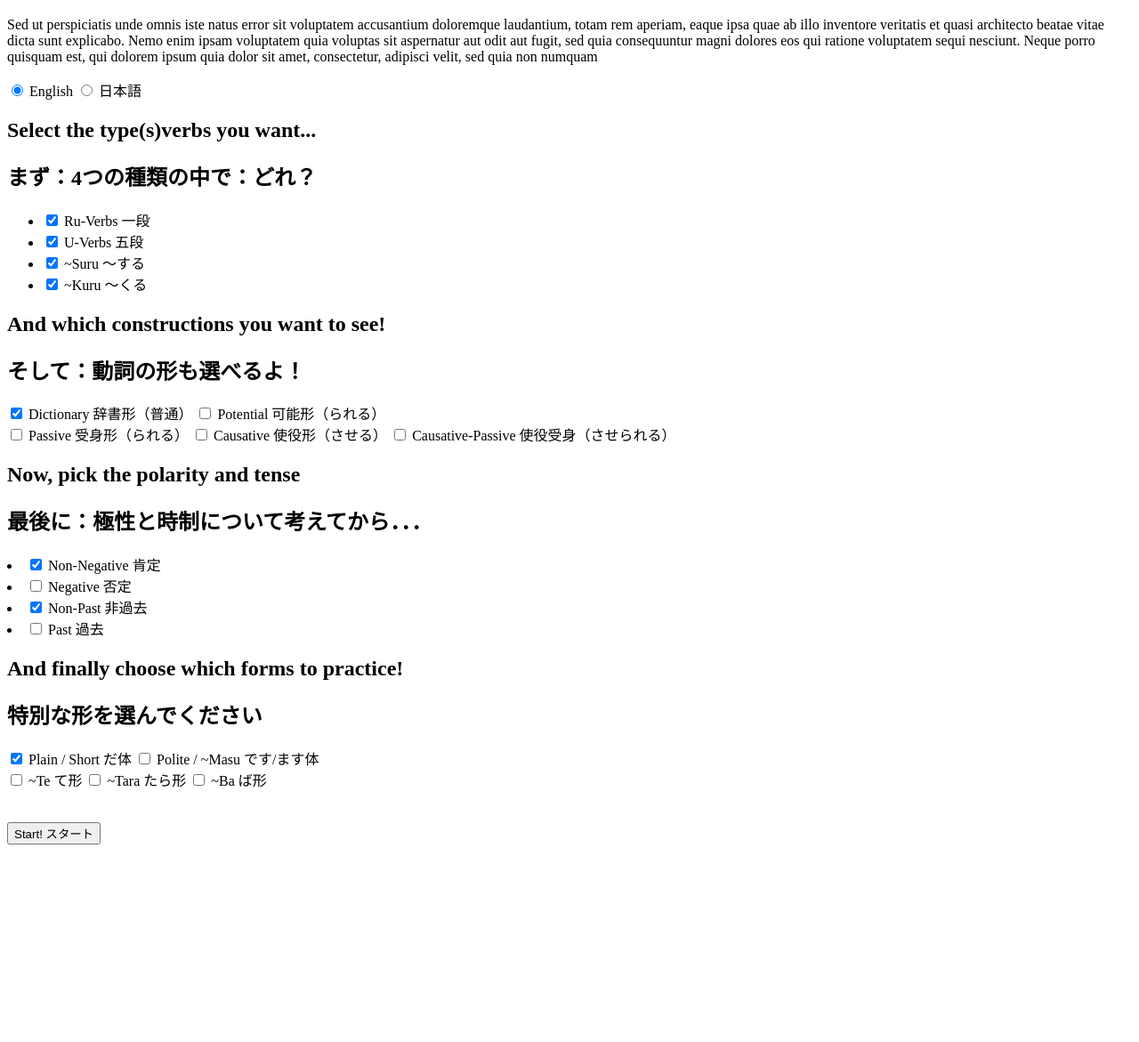
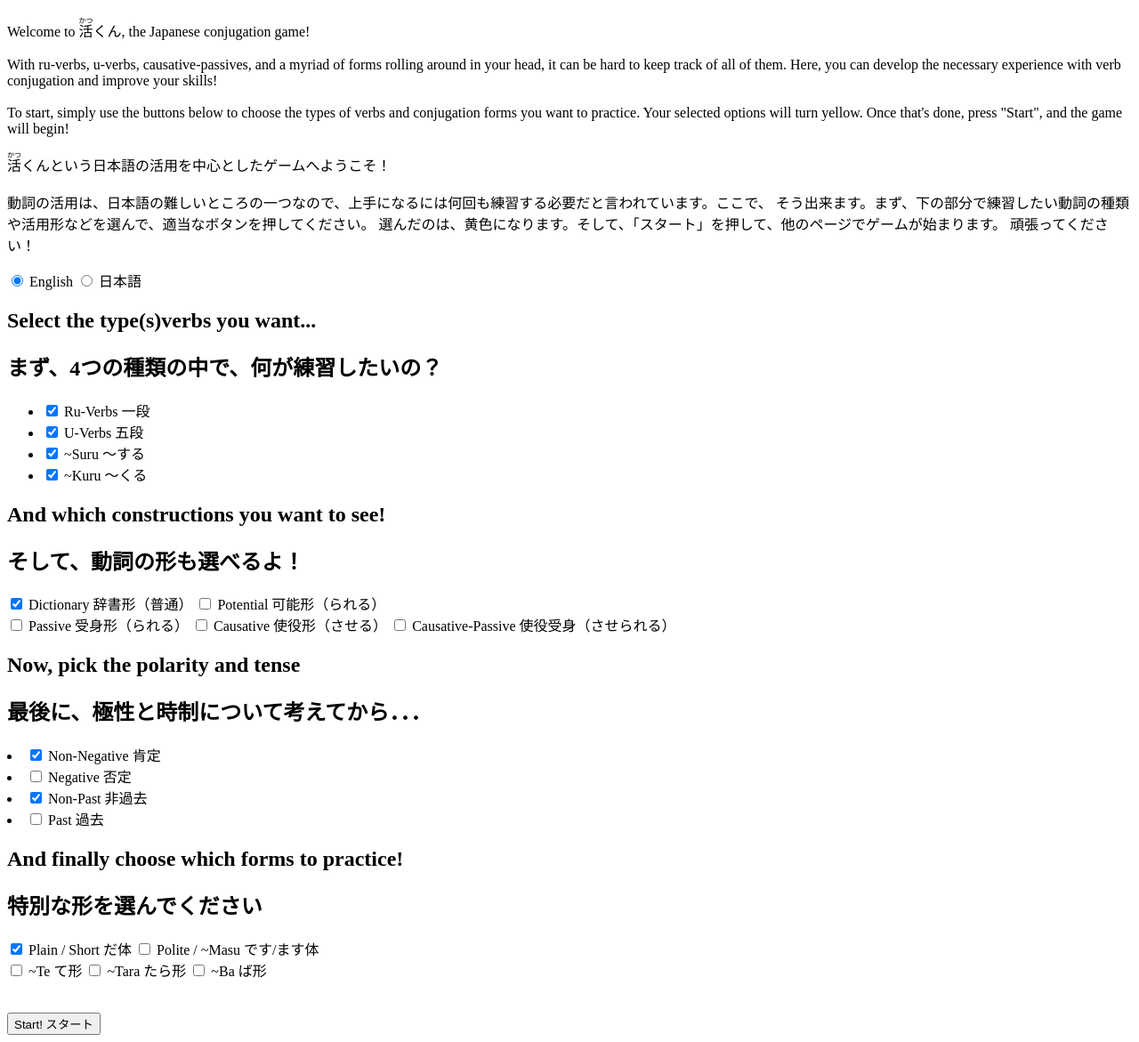
Before and after one commit to namcneal/katsu_kun, a Django app: page /game/ in a window 1280 px wide. Shown: the part 309-1480 px from the top of the page at 89% size. Before the commit the page ends 1258 px from the top, so only its background shows below. Run offline with Django 3.2, Linux system fonts and the light colour scheme; some libraries are stand-ins or nearby versions.

```diff
--- a/game/models.py
+++ b/game/models.py
@@ -48,7 +48,7 @@ class Conjugator(object):
 		self.translation = ""
 		self.type   = ""
 
-		# A-Changes, i-Chances, e-Changes, Past Short Endings, Te form Endings
+		# A-Changes, i-Chances, e-Changes, Ta Endings, Te form Endings
 		self.godan_endings = {'う':['わ','い','え','った','って'],
 							  'く':['か','き','け','いた','いて'],
 							  'ぐ':['が','ぎ','げ','いだ','いで'],
@@ -133,10 +133,10 @@ class Conjugator(object):
 
 	def causative_passive(self):
 		if self.type == 'ichidan':
-			self.string = self.string[:-1] + "させる"
+			self.string = self.string[:-1] + "させられる"
 		elif self.type == 'godan':
 			ending = self.string[-1]
-			self.string = self.string[:-1] + self.godan_endings[ending][0] + "せる"
+			self.string = self.string[:-1] + self.godan_endings[ending][0] + "せられる"
 		elif self.type == 'suru':
 			self.string = self.string.replace('する', 'させられる')
 		elif self.type == 'kuru':
--- a/game/static/js/index.js
+++ b/game/static/js/index.js
@@ -1,5 +1,6 @@
 $(document).ready( function() {
     $("#start-btn").click( function(event) {
+
       if($('.verb-form:checkbox:checked').length == 0){
         alert("Please select at least one verb form.");
         event.preventDefault();
@@ -30,7 +31,6 @@ $(document).ready( function() {
 });
 
 function ToggleLanguage(){
-  console.log("ASDA")
   if(document.getElementById("toggle-en").checked){
     document.body.className ="en";
   }
--- a/game/templates/index.html
+++ b/game/templates/index.html
@@ -18,7 +18,25 @@
         <img id="logo" src="../static/resources/logo.png">
       </div>
       <div id="right">
-        <p>Sed ut perspiciatis unde omnis iste natus error sit voluptatem accusantium doloremque laudantium, totam rem aperiam, eaque ipsa quae ab illo inventore veritatis et quasi architecto beatae vitae dicta sunt explicabo. Nemo enim ipsam voluptatem quia voluptas sit aspernatur aut odit aut fugit, sed quia consequuntur magni dolores eos qui ratione voluptatem sequi nesciunt. Neque porro quisquam est, qui dolorem ipsum quia dolor sit amet, consectetur, adipisci velit, sed quia non numquam
+        <p lang="en">
+          Welcome to <ruby>活<rt>かつ</rt>くん</ruby>, the Japanese conjugation game!
+          <br><br>
+          With ru-verbs, u-verbs, causative-passives, and a myriad of forms rolling around
+          in your head, it can be hard to keep track of all of them. Here, you can develop
+          the necessary experience with verb conjugation and improve your skills!
+          <br><br>
+          To start, simply use the buttons below to choose the types of verbs and conjugation forms you want to practice.
+          Your selected options will turn yellow. Once that's done, press "Start", and the game will
+          begin!
+        </p>
+
+        <p lang="jp">
+          <ruby>活<rt>かつ</rt></ruby>くんという日本語の活用を中心としたゲームへようこそ！
+          <br><br>
+          動詞の活用は、日本語の難しいところの一つなので、上手になるには何回も練習する必要だと言われています。ここで、
+          そう出来ます。まず、下の部分で練習したい動詞の種類や活用形などを選んで、適当なボタンを押してください。
+          選んだのは、黄色になります。そして、「スタート」を押して、他のページでゲームが始まります。
+          頑張ってください！
         </p>
       <div id="toggle">
         <input id="toggle-en" type="radio"  name="toggle-lang" onclick="ToggleLanguage()" checked>
@@ -31,7 +49,7 @@
 
   <form id='game-params' action='play/' method="get">
     <h2 lang="en">Select the type(s)verbs you want...</h3>
-    <h2 lang="jp">まず：4つの種類の中で：どれ？</h3>
+    <h2 lang="jp">まず、4つの種類の中で、何が練習したいの？</h3>
     <div class="option">
      <ul id="verb-types" class="checkbox-group" required>
       <li><input id="ichidan" name="ichidan" type="checkbox" class='verb-type' value="True" checked>
@@ -59,7 +77,7 @@
     </ul>
   </div>
   <h2 lang="en">And which constructions you want to see!</h3>
-  <h2 lang="jp">そして：動詞の形も選べるよ！</h3>
+  <h2 lang="jp">そして、動詞の形も選べるよ！</h3>
   <div class="option">
     <div id="verb-forms" class="checkbox-group" required>
       <div>
@@ -95,7 +113,7 @@
   </div>
   <div class="option" class="checkbox-group">
     <h2 lang="en">Now, pick the polarity and tense</h2>
-    <h2 lang="jp">最後に：極性と時制について考えてから．．．</h2>
+    <h2 lang="jp">最後に、極性と時制について考えてから．．．</h2>
     <div id="verb-polarities" class="checkbox-group">
       <li><input type="checkbox" class='verb-polarity' id="non-negative" name="non-negative" value="True"checked>
         <label for="non-negative">
--- a/game/templates/play.html
+++ b/game/templates/play.html
@@ -3,6 +3,7 @@
 
 <html>
 <script src="https://ajax.googleapis.com/ajax/libs/jquery/1.11.1/jquery.min.js"></script>
+<!-- <script src="{% static 'js/play.js' %}"></script> -->
   <head>
     <title>Play Page</title>
     <link href="https://fonts.googleapis.com/css?family=M+PLUS+1p|Noto+Serif+JP&amp;subset=japanese" rel="stylesheet">
@@ -38,7 +39,7 @@
       <form id="user-attempt" method="post" action='' autocomplete='off'>
         <div class="field">
           <input type="text" id="attempt" name="attempt" autofocus required>
-          <input class='btn' type="submit" value="チェックする!" id="submit-attempt">
+          <button class='btn' type="submit" id="submit-attempt">チェックする!</button>
         </div>
       </form>
     </div>
--- a/game/views.py
+++ b/game/views.py
@@ -67,12 +67,9 @@ def play(request):
             request.session['current_verb'] = game.get_conjugation()
             request.session['html_params']  = params_to_html(request.session['current_verb'][2])
             character = "../static/resources/ganbaru.png"
-            request.session['try_count'] = 0
 
         else:
-            print(request.session['current_verb'])
-            request.session['try_count'] += 1
-            print(request.session['try_count'])
+            # print(request.session['current_verb'])
             character = "../static/resources/incorrect.png"
 
 
@@ -83,7 +80,6 @@ def play(request):
                'polarity'    :request.session['html_params'][1],
                'tense'       :request.session['html_params'][2],
                'form'        :request.session['html_params'][3],
-               'try_count'   :request.session['try_count'],
                'character'   :character
               }
 
```
Also changed, not shown: game/static/js/play.js (+11 -5 lines), db.sqlite3.
